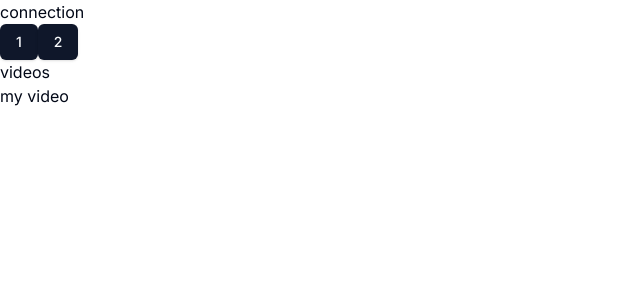
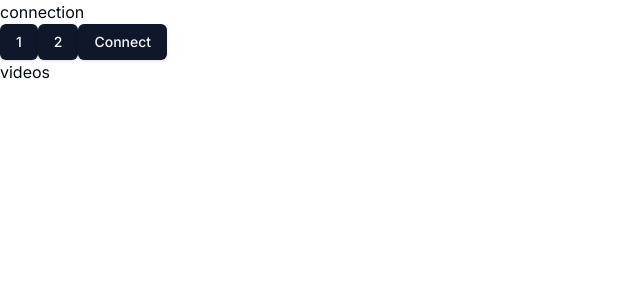
Before and after one commit to rwiv/smart-chat-ui, a React (Vite) app: page /#/ in a window 1280 px wide. Shown: the top 300 px of the page, without its empty margins (0-640 px from the left). Built offline with nearby package versions, Linux system fonts and the light colour scheme; no server answers.

Commit message:
feat: update test WebRTC page

```diff
--- a/src/components/test/RTCConnectTest.tsx
+++ b/src/components/test/RTCConnectTest.tsx
@@ -1,6 +1,5 @@
 import {Account, ChatUser, useChatMessagesRTC} from "@/hooks/test/useChatMessagesRTC.ts";
-import {Button} from "@/components/ui/button.tsx";
-import {useRef} from "react";
+import {useEffect, useRef} from "react";
 
 interface Props {
   chatRoomId: number,
@@ -13,17 +12,13 @@ export function RTCConnectTest({ chatRoomId, myInfo, chatUsers, myStream }: Prop
   const yourVideoRef = useRef<HTMLVideoElement | null>(null);
   const {connect} = useChatMessagesRTC(chatRoomId, myInfo, chatUsers, myStream, yourVideoRef);
 
-  const startConnect = () => {
+  useEffect(() => {
     connect();
-  }
+  }, []);
 
   return (
     <div>
-      <Button onClick={startConnect}>connect</Button>
-      <div>
-        <div>your video</div>
-        <video ref={yourVideoRef} autoPlay width={640} height={360}/>
-      </div>
+      <video ref={yourVideoRef} autoPlay css={{width:640, height: 360, objectFit: "initial"}}/>
     </div>
   );
 }
--- a/src/pages/RTCTestPage.tsx
+++ b/src/pages/RTCTestPage.tsx
@@ -2,6 +2,7 @@ import {useEffect, useRef, useState} from "react";
 import {Button} from "@/components/ui/button.tsx";
 import {RTCConnectTest} from "@/components/test/RTCConnectTest.tsx";
 import {login, LoginRequest} from "@/client/account.ts";
+import { HStack } from "@/lib/style/layouts";
 
 function getChatUsers(myId: number) {
   if (myId === 2) {
@@ -21,7 +22,6 @@ export function RTCTestPage() {
   useEffect(() => {
     console.log("hello");
     onLoginUser1();
-    createMediaStream();
   }, []);
 
   const onLoginUser1 = async () => {
@@ -37,7 +37,7 @@ export function RTCTestPage() {
     setUserId(id);
   }
 
-  const createMediaStream = async () => {
+  const onSelectMediaStream = async () => {
     const stream = await navigator.mediaDevices.getDisplayMedia({
       video: true,
       audio: true,
@@ -54,17 +54,18 @@ export function RTCTestPage() {
     <div>
       <div>
         <h1>connection</h1>
-        <div>{userId}</div>
+        {/*<div>{userId}</div>*/}
         <div>
           <Button onClick={() => onClick(1)}>1</Button>
           <Button onClick={() => onClick(2)}>2</Button>
+          <Button onClick={onSelectMediaStream}>Connect</Button>
         </div>
       </div>
       <div>
         <h1>videos</h1>
+        <HStack>
           <div>
-          <div>my video</div>
-          <video ref={myVideoRef} autoPlay width={640} height={360}/>
+            <video ref={myVideoRef} autoPlay css={{width:640, height: 360, objectFit: "initial"}} />
           </div>
           {userId && myStream && (
             <RTCConnectTest
@@ -74,6 +75,7 @@ export function RTCTestPage() {
               myStream={myStream}
             />
           )}
+        </HStack>
       </div>
     </div>
   )
```
Lines whose indentation alone changed are shown as unchanged.
